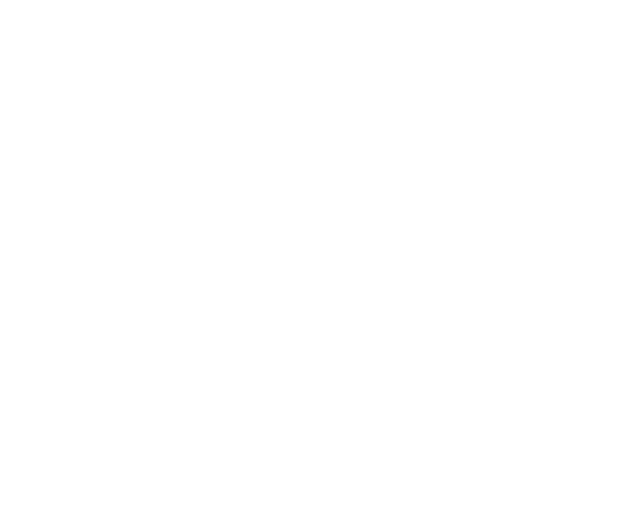
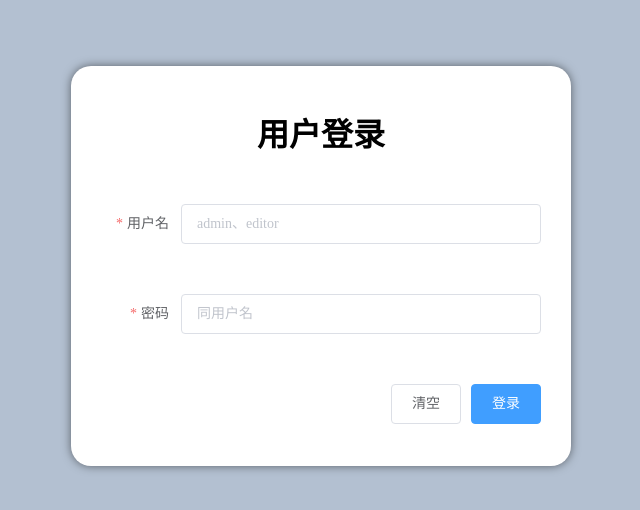
Before and after one commit to 1783644266/myAdmin, a Vue app: page /login in a window 1280 px wide. Shown: the part 134-644 px from the top of the page, without its empty margins (319-959 px from the left). Built offline with nearby package versions, Linux system fonts and the light colour scheme.

Commit message:
模拟登录，动态添加角色页面、排除已有的BUG

```diff
--- a/src/layout/components/menuItem.vue
+++ b/src/layout/components/menuItem.vue
@@ -1,16 +1,16 @@
 <template>
-  <div class="wrapper">
+  <div class="wrapper" v-if="!menuList.hidden">
     <el-menu-item
       v-if="!menuList.children || (menuList.children.length == 1)"
       :index="resolveIndex(menuList)"
       @click.native="pushRouter(menuList)"
     >
-      <span >{{menuList.children? menuList.children[0].meta.title : menuList.meta.title}}</span>
+      <span>{{menuList.children? menuList.children[0].meta.title : menuList.meta.title}}</span>
     </el-menu-item>
 
     <el-submenu v-else :index="resolveIndex(menuList)">
       <template slot="title">
-        <span >{{menuList.meta.title}}</span>
+        <span>{{menuList.meta.title}}</span>
       </template>
       <menuItem v-for="item in menuList.children" :key="item.index" :menuList="item" />
     </el-submenu>
@@ -26,7 +26,6 @@
   },
   methods: {
     pushRouter(menuList) {
-      console.log(menuList);
       const route = menuList.children ? menuList.children[0] : menuList
       this.$store.commit('m_setActiveRoute', route)
       const { name } = route
--- a/src/layout/components/siderBar.vue
+++ b/src/layout/components/siderBar.vue
@@ -31,34 +31,6 @@
   },
   data() {
     return {
-      menuList: [
-        {
-          index: '1',
-          name: 'one',
-          children: [
-            {
-              index: '1-1',
-              name: 'oneone',
-            }
-          ]
-        },
-        {
-          index: '2',
-          name: 'two',
-        },
-        {
-          index: '3',
-          name: 'three',
-        },
-        {
-          index: '4',
-          name: 'four',
-        },
-        {
-          index: '5',
-          name: 'five',
-        }
-      ]
     }
   },
   methods: {
@@ -73,6 +45,9 @@
   .el-scrollbar {
     height: 92%;
     &__wrap {
+      .el-menu--collapse {
+        width: 100%;
+      }
       overflow-y: scroll;
       overflow-x: hidden;
       // overflow: hidden;
--- a/src/layout/index.vue
+++ b/src/layout/index.vue
@@ -1,7 +1,7 @@
 <template>
   <div class="wrapper" :class="{folded: isCollapse}">
     <header>
-      Header
+      <el-button style="float: right;margin-top:15px;" type="primary" @click="logOut">登出</el-button>
     </header>
     <!-- 头部 -->
     <!-- 底部 -->
@@ -42,6 +42,12 @@
     return {
     }
   },
+  methods: {
+    logOut() {
+      this.$store.commit('m_logOut')
+      this.$router.replace({ path: '/login' })
+    }
+  }
 }
 </script>
 
@@ -76,10 +82,10 @@
 
 .folded {
   .leftContent {
-    width: 65px;
+    width: 120px;
   }
   main {
-    width: calc(100% - 65px);
+    width: calc(100% - 120px);
   }
 }
 </style>
--- a/src/permission.js
+++ b/src/permission.js
@@ -1,12 +1,33 @@
 import router from './router'
 import Nprogress from 'nprogress'
 import 'nprogress/nprogress.css'
+import { Message } from 'element-ui'
+import store from './store'
 
 Nprogress.configure({ showSpinner: false })
 
 router.beforeEach((to, from , next) => {
   Nprogress.start()
-  next()
+  if (!store.state.role) {
+    if (to.path == '/login') {
+      next()
+    } else {
+      if (from.path != '/login') {
+        Message.error('请登录！')
+      }
+      next({ name: 'login'})
+    }
+  } else {
+    if (!store.state.roleRoute.length) {
+      store.commit('m_setRoleRoutes')
+      next({...to, replace: true})
+    }
+    if (to.path == '/login') {
+      next({ path: from.path })
+    } else {
+      next()
+    }
+  }
 })
 
 router.afterEach((to, from, next) => {
--- a/src/router.js
+++ b/src/router.js
@@ -3,6 +3,7 @@
 
 import Layout from '@/layout'
 
+import login from './views/login'
 import one from './views/one'
 import two from './views/two'
 import three from './views/three'
@@ -10,6 +11,9 @@
 import five from './views/five'
 import oneone from './views/oneone'
 import doashBoard from './views/doashBoard'
+import admin from './views/admin'
+import editor from './views/editor'
+
 
 Vue.use(Router)
 
@@ -18,13 +22,18 @@
 
 export const staticRoutes =  [
   {
+    path: '/login',
+    name: 'login',
+    hidden: true,
+    component: login
+  },
+  {
     path: '/',
-    name: 'Layout',
     redirect: '/doashBoard',
     component: Layout,
     children: [
       {
-        path: 'doashBoard',
+        path: '/doashBoard',
         component: doashBoard,
         name: 'doashBoard',
         meta: {
@@ -35,7 +44,7 @@
   },
   {
     path: '/one',
-    name: 'Layout',
+    name: 'one',
     meta: {
       title: '第一个子菜单'
     },
@@ -44,7 +53,7 @@
       {
         path: 'one',
         component: one,
-        name: 'one',
+        name: 'oneone',
         meta: {
           title: '第一个选项'
         }
@@ -52,7 +61,7 @@
       {
         path: 'two',
         component: oneone,
-        name: 'oneone',
+        name: 'onetwo',
         meta: {
           title: '第二个选项'
         }
@@ -61,7 +70,6 @@
   },
   {
     path: '/two',
-    name: 'Layout',
     component: Layout,
     children: [
       {
@@ -76,7 +84,6 @@
   },
   {
     path: '/three',
-    name: 'Layout',
     component: Layout,
     children: [
       {
@@ -91,7 +98,6 @@
   },
   {
     path: '/four',
-    name: 'Layout',
     component: Layout,
     children: [
       {
@@ -106,7 +112,6 @@
   },
   {
     path: '/five',
-    name: 'Layout',
     component: Layout,
     children: [
       {
@@ -120,8 +125,49 @@
     ]
   }
 ]
-export default new Router({
+export const asyncRoutes = [
+  {
+    path: '/admin',
+    component: Layout,
+    role: 'admin',
+    children: [
+      {
+        path: '',
+        component: admin,
+        name: 'admin',
+        meta: {
+          title: 'admin专用页面'
+        }
+      }
+    ]
+  },
+  {
+    path: '/editor',
+    component: Layout,
+    role: 'editor',
+    children: [
+      {
+        path: '',
+        component: editor,
+        name: 'editor',
+        meta: {
+          title: 'editor专用页面'
+        }
+      }
+    ]
+  },
+]
+
+const createRouter = () => new Router({
   mode: 'history',
   // base: process.env.BASE_URL,
   routes: staticRoutes
 })
+export function resetRouter() {
+  const newRouter = createRouter()
+  router.matcher = newRouter.matcher
+}
+
+const router = createRouter()
+
+export default router
--- a/src/store.js
+++ b/src/store.js
@@ -1,13 +1,15 @@
 import Vue from 'vue'
 import Vuex from 'vuex'
-import { staticRoutes } from './router'
+import router, { staticRoutes, asyncRoutes, resetRouter } from './router'
 Vue.use(Vuex)
 
 const state = {
-  routeList: [],
+  routeList: [], // 已访问的路由
   userRoutes: staticRoutes, // 用户权限路由
+  roleRoute: [], // 用户权限路由
   activeRoute: {},
   isCollapse: false, // 菜单收缩
+  role: JSON.parse(sessionStorage.getItem('role')) || ''
 }
 export default new Vuex.Store({
   state,
@@ -31,6 +33,23 @@
     },
     m_colseOther(state, currentTag) {
       state.routeList = state.routeList.filter(e => e.name == 'doashBoard' || e.name == currentTag.name)
+    },
+    m_setRole(state, role) {
+      state.role = role
+    }, // 添加用户角色
+    m_setRoleRoutes(state) {
+      state.roleRoute = asyncRoutes.filter(e => e.role == state.role)
+      state.userRoutes = [...staticRoutes, ...state.roleRoute]
+      router.addRoutes(state.roleRoute)
+    },
+    m_logOut(state) {
+      sessionStorage.removeItem('role')
+      sessionStorage.removeItem('activeRoute')
+      state.role = ''
+      state.roleRoute = []
+      state.routeList = []
+      state.userRoutes = staticRoutes
+      resetRouter()
     }
   },
   actions: {
--- /dev/null
+++ b/src/views/admin.vue
@@ -0,0 +1,18 @@
+<template>
+  <div>
+    admin专页
+  </div>
+</template>
+
+<script >
+export default {
+  data() {
+    return {
+
+    }
+  },
+}
+</script>
+
+<style lang='scss' scoped>
+</style>
--- /dev/null
+++ b/src/views/editor.vue
@@ -0,0 +1,18 @@
+<template>
+  <div>
+    editor
+  </div>
+</template>
+
+<script >
+export default {
+  data() {
+    return {
+
+    }
+  },
+}
+</script>
+
+<style lang='scss' scoped>
+</style>
--- /dev/null
+++ b/src/views/login.vue
@@ -0,0 +1,83 @@
+<template>
+  <div class="login-wrapper">
+    <div class="login-form">
+      <h1>用户登录</h1>
+      <el-form ref="form" :model="form" :rules="rules" label-width="80px">
+        <el-form-item label="用户名" prop="name">
+          <el-input v-model.trim="form.name" placeholder="admin、editor" clearable />
+        </el-form-item>
+        <el-form-item label="密码" prop="password">
+          <el-input v-model.trim="form.password" placeholder="同用户名" type="password" clearable show-password	 />
+        </el-form-item>
+      </el-form>
+      <el-row type="flex" justify="end">
+        <el-button @click="clearForm">清空</el-button>
+        <el-button type="primary" @click="login">登录</el-button>
+      </el-row>
+    </div>
+  </div>
+</template>
+
+<script >
+export default {
+  data() {
+    return {
+      form: {
+        name: '',
+        password: ''
+      },
+      rules: {
+        name: [
+          {required: true, message: '请填写用户名！', trigger: ['blur', 'change']}
+        ],
+        password: [
+          {required: true, message: '请填写密码！', trigger: ['blur', 'change']}
+        ]
+      }
+    }
+  },
+  methods: {
+    clearForm() {
+      this.form = {
+        name: '',
+        password: ''
+      }
+    },
+    login() {
+      const { form } = this
+      this.$refs.form.validate(ok => {
+        if (!ok) return false
+        console.log(form);
+        if (['admin', 'editor'].indexOf(form.name) == -1) return this.$message.error('信息错误，请重输！')
+        this.$store.commit('m_setRole', form.name)
+        sessionStorage.setItem('role', JSON.stringify(form.name))
+        this.$router.push({ name: 'doashBoard' }).catch(e => {})
+      })
+
+    }
+  }
+}
+</script>
+
+<style lang='scss' scoped>
+  .login-wrapper {
+    height: 100%;
+    background-color: #B3C0D1;
+    overflow: hidden;
+    .login-form {
+      width: 500px;
+      height: 400px;
+      background-color: white;
+      border-radius: 20px;
+      box-shadow: 0 0 10px rgba($color: #000000, $alpha:.5);
+      margin: 200px auto;
+      padding: 30px;
+      text-align: center;
+      .el-form {
+        &-item {
+          margin: 50px 0;
+        }
+      }
+    }
+  }
+</style>
```
